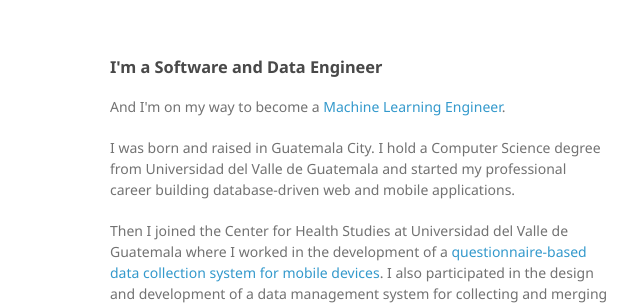
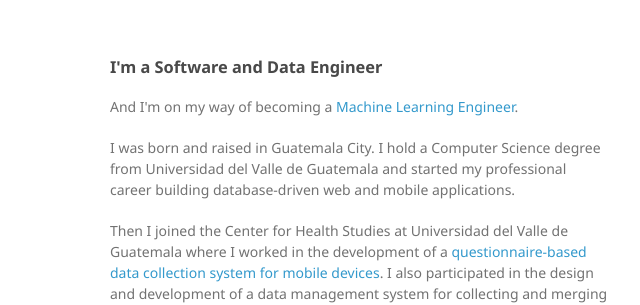
Before and after one commit to fredym/fredym.github.io, a plain HTML site: page index.html in a window 1280 px wide. Shown: the top 305 px of the page, 460-1100 px from the left. Drawn offline with Linux system fonts and the light colour scheme; files whose address does not match are found by name.

Commit message:
Fix grammar issue in home page

```diff
--- a/index.html
+++ b/index.html
@@ -36,7 +36,7 @@
       <section>
         <h3>I'm a Software and Data Engineer</h3>
 
-        <p>And I'm on my way to become a <a href="https://www.udacity.com/course/machine-learning-engineer-nanodegree--nd009" target="_blank">Machine Learning Engineer</a>.</p>
+        <p>And I'm on my way of becoming a <a href="https://www.udacity.com/course/machine-learning-engineer-nanodegree--nd009" target="_blank">Machine Learning Engineer</a>.</p>
 
         <p>I was born and raised in Guatemala City. I hold a Computer Science degree from Universidad del Valle de Guatemala and started my professional career building database-driven web and mobile applications.</p>
 
```
